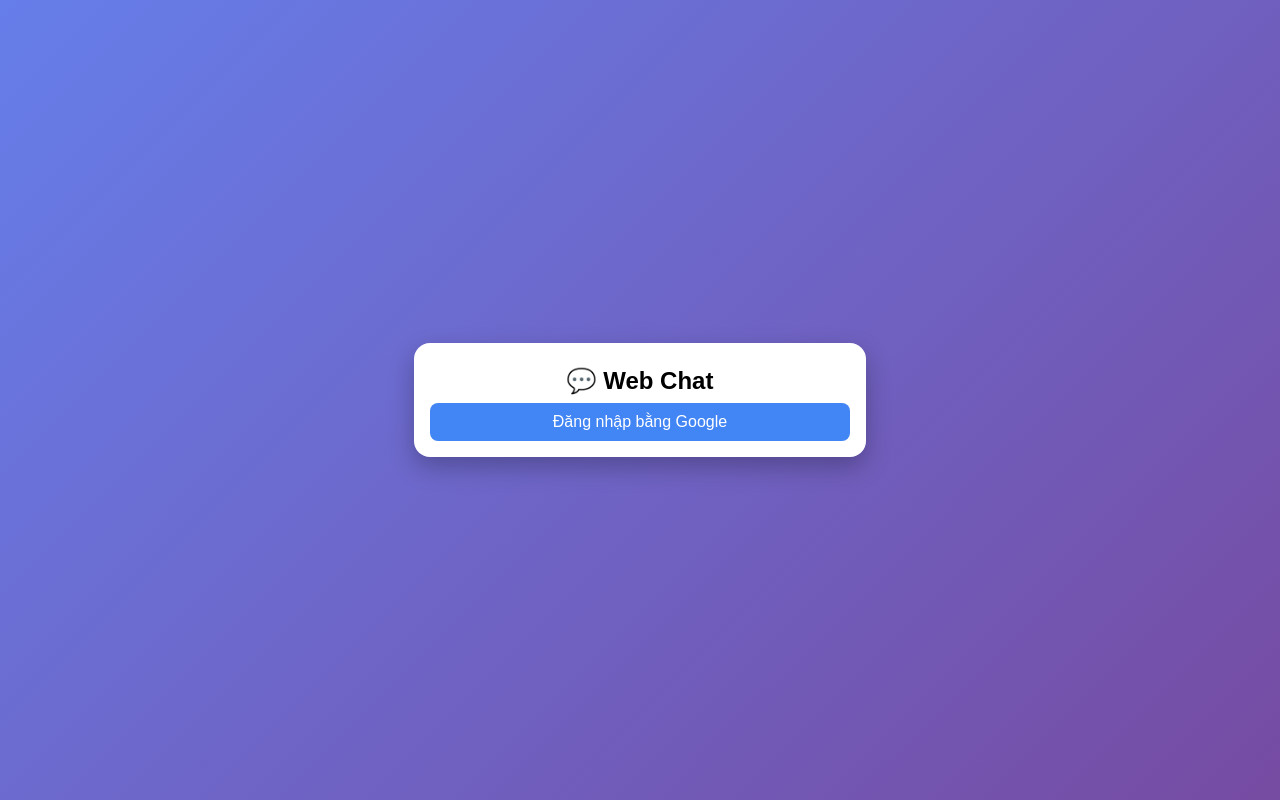
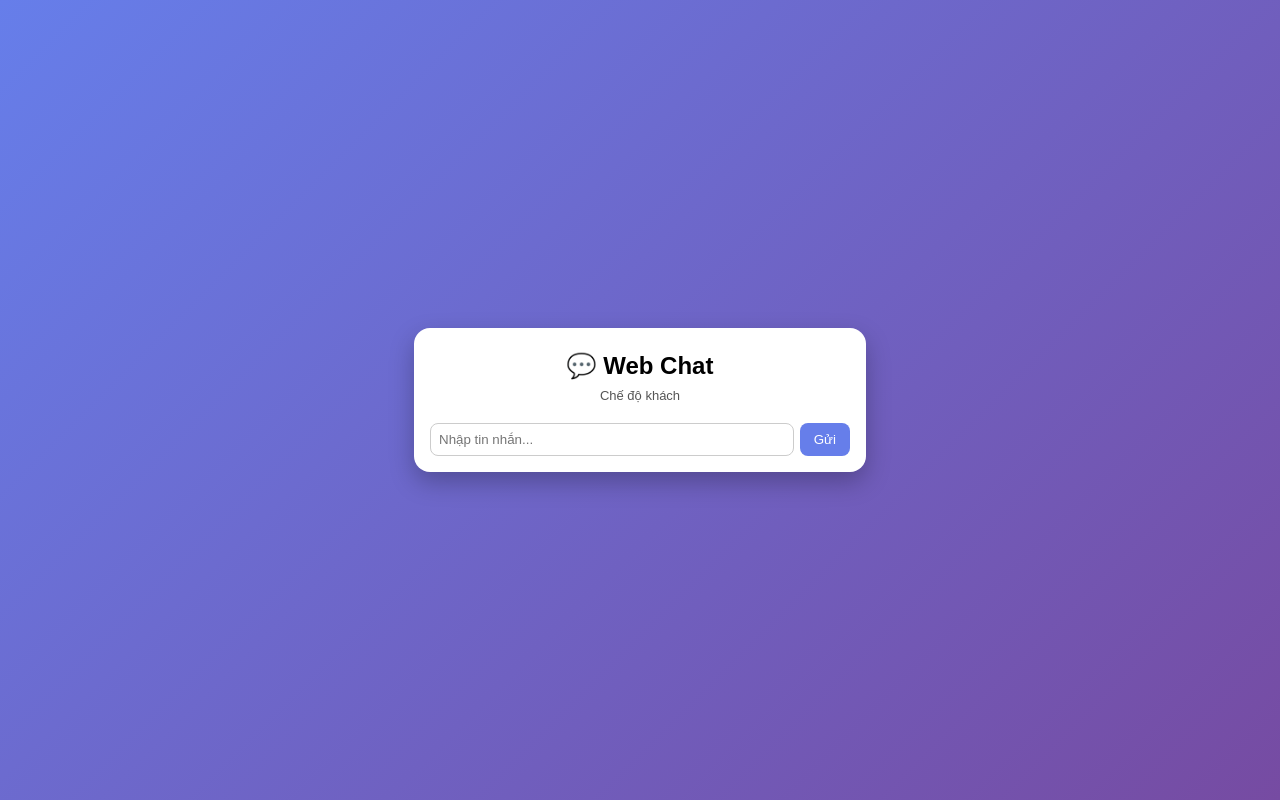
Before and after one commit to my-code-cty/My-chat, a plain HTML site: page index.html in a window 1280 px wide. Drawn offline with Linux system fonts and the light colour scheme; no server answers.

Commit message:
Update index.html

```diff
--- a/index.html
+++ b/index.html
@@ -22,7 +22,7 @@
 <body>
   <div class="card">
     <h2>💬 Web Chat</h2>
-    <button id="login">Đăng nhập bằng Google</button><div id="chat">
+    <div id="chat" style="display:flex">
       <div class="user" id="user"></div>
       <ul id="messages"></ul>
       <div class="input">
@@ -30,44 +30,31 @@
         <button class="send" onclick="send()">Gửi</button>
       </div>
     </div>
-
   </div><script>
-  // 🔥 DÁN CẤU HÌNH FIREBASE CỦA BẠN VÀO ĐÂY
+  // 🔥 CẤU HÌNH FIREBASE
   const firebaseConfig = {
-  apiKey: "AIzaSy...",
-  authDomain: "my-chat-d44bf.firebaseapp.com",
-  databaseURL: "https://my-chat-d44bf-default-rtdb.asia-southeast1.firebasedatabase.app",
-  projectId: "my-chat-d44bf",
-  storageBucket: "my-chat-d44bf.appspot.com",
-  messagingSenderId: "560527646922",
-  appId: "1:560527646922:web:c5cd1ee9f7538b43019433"
-
+    apiKey: "YOUR_API_KEY",
+    authDomain: "YOUR_PROJECT.firebaseapp.com",
+    projectId: "YOUR_PROJECT",
+    storageBucket: "YOUR_PROJECT.appspot.com",
+    messagingSenderId: "XXXX",
+    appId: "XXXX"
   };
 
   firebase.initializeApp(firebaseConfig);
-  const auth = firebase.auth();
+  // ❌ KHÔNG DÙNG AUTH
   const db = firebase.firestore();
 
   const loginBtn = document.getElementById('login');
   const chatBox = document.getElementById('chat');
   const userDiv = document.getElementById('user');
   const msgList = document.getElementById('messages');
-  let currentUser;
+  let currentUser = { uid: 'guest-' + Math.random().toString(36).slice(2), displayName: 'Khách' };
 
-  loginBtn.onclick = () => {
-    const provider = new firebase.auth.GoogleAuthProvider();
-    auth.signInWithPopup(provider);
-  };
 
-  auth.onAuthStateChanged(user => {
-    if(user){
-      currentUser = user;
-      loginBtn.style.display='none';
-      chatBox.style.display='flex';
-      userDiv.innerText = `Xin chào ${user.displayName}`;
+
+  userDiv.innerText = 'Chế độ khách';
 loadMessages();
-    }
-  });
 
   function send(){
     const text = document.getElementById('text').value;
```
Lines whose indentation alone changed are shown as unchanged.
